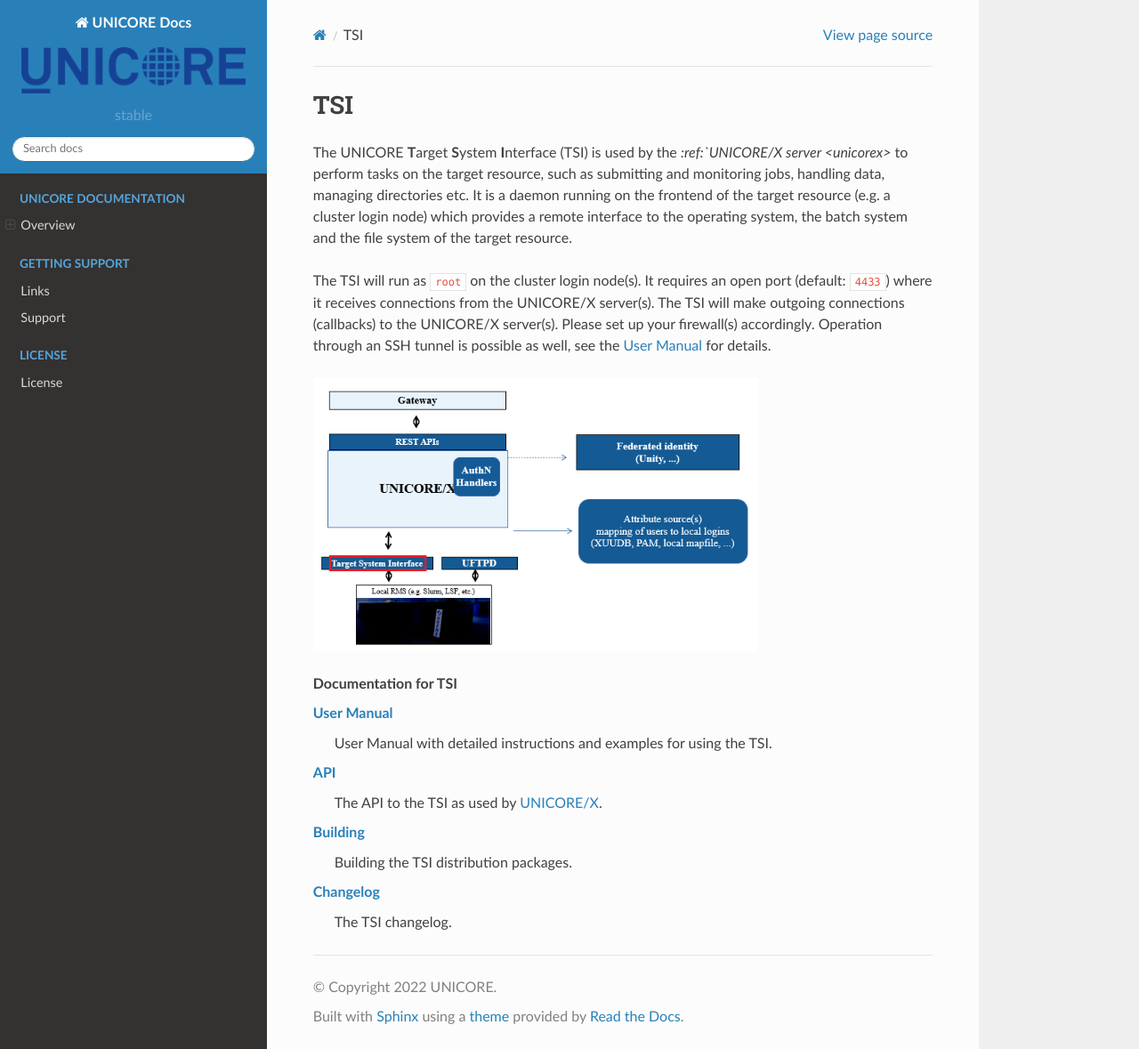
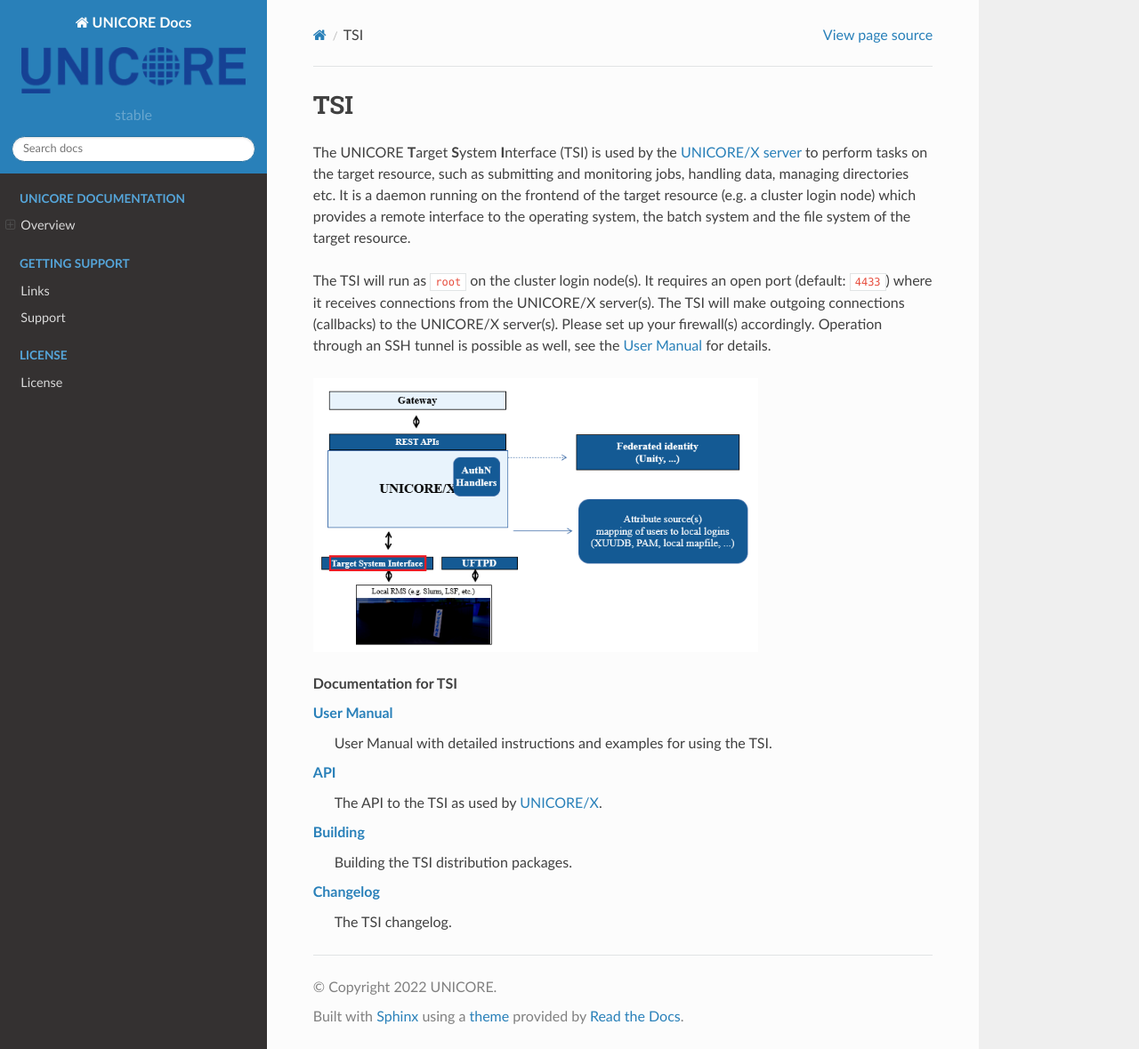
Before and after one commit to UNICORE-EU/unicore-docs, a Sphinx documentation site: the page built from source/admin-docs/tsi/index.rst, in a window 1280 px wide and 1179 px high. Shown: the whole window at 89% size. Built offline with Sphinx 7.4.7 and the Read the Docs theme 2.0.0, drawn with Linux system fonts in a browser that asks for light colours.

Commit message:
fix typo

```diff
--- a/source/admin-docs/tsi/index.rst
+++ b/source/admin-docs/tsi/index.rst
@@ -4,7 +4,7 @@
 ***
 
 The UNICORE **T**\ arget **S**\ ystem **I**\ nterface (TSI) is used by the
-`:ref:`UNICORE/X server <unicorex>` to perform tasks
+:ref:`UNICORE/X server <unicorex>` to perform tasks
 on the target resource, such as submitting and monitoring jobs,
 handling data, managing directories etc. It is a daemon running on the frontend of the target
 resource (e.g. a cluster login node) which provides a remote interface
```
